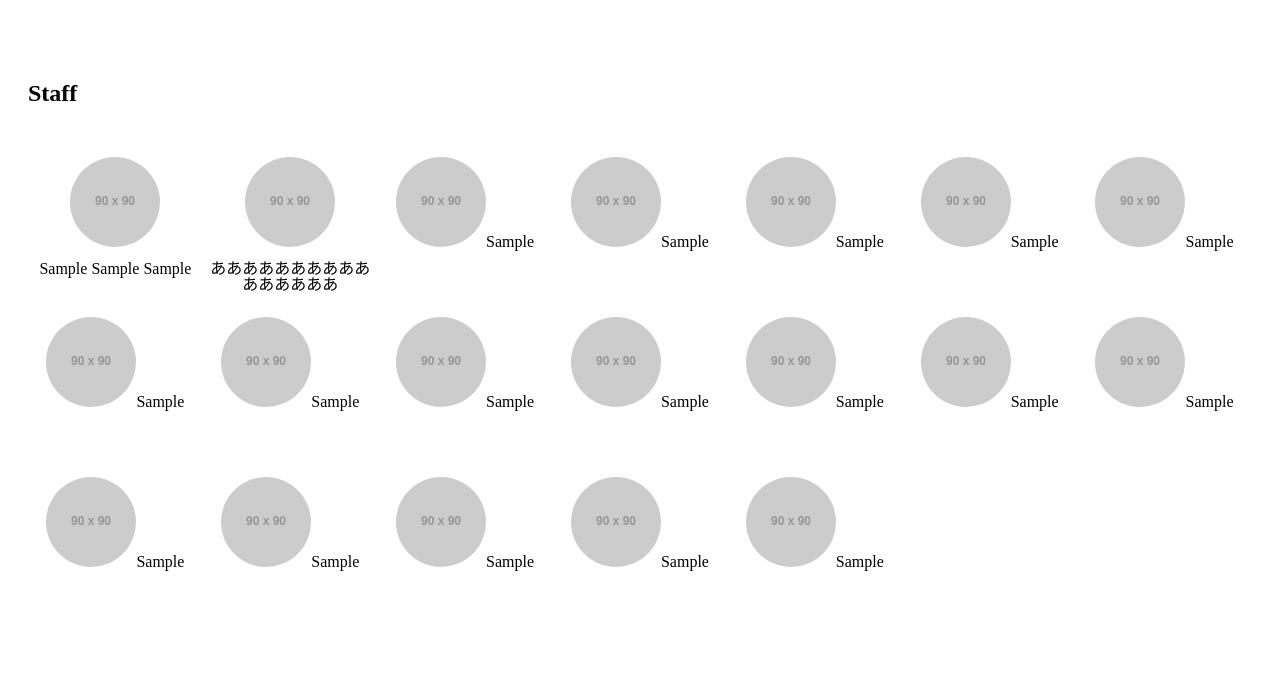
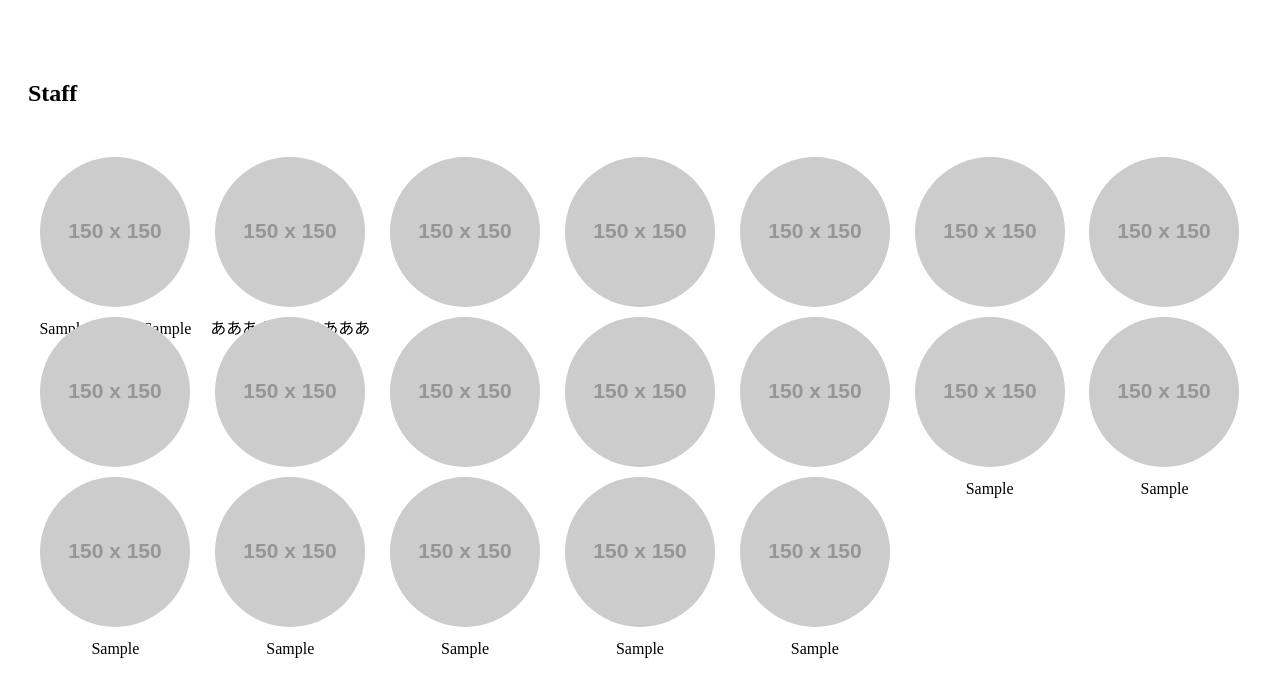
Before and after one commit to yasui05821/kaigi, a Nuxt app: page /-Staff in a window 1280 px wide. Shown: the top 696 px of the page. Built offline with nearby package versions, Linux system fonts and the light colour scheme.

Commit message:
スタッフセクションのサンプル画像を取ってくるサイトをhttpからhttpsのサイトに変更

```diff
--- a/pages/-Staff.vue
+++ b/pages/-Staff.vue
@@ -3,79 +3,79 @@
     <h2 class="c-title mb-5">Staff</h2>
     <div class="staff-boxes">
       <div class="staff-box">
-        <img src="http://placehold.jp/90x90.png" class="staff-img">
+        <img src="https://via.placeholder.com/150" class="staff-img">
         <span class="staff-name">Sample Sample Sample</span>
       </div>
       <div class="staff-box">
-        <img src="http://placehold.jp/90x90.png" class="staff-img">
+        <img src="https://via.placeholder.com/150" class="staff-img">
         <span class="staff-name">ああああああああああああああああ</span>
       </div>
       <div class="staff-box">
-        <img src="http://placehold.jp/90x90.png" class="staff-img">
+        <img src="https://via.placeholder.com/150" class="staff-img">
         <span class="staff-name">Sample</span>
       </div>
       <div class="staff-box">
-        <img src="http://placehold.jp/90x90.png" class="staff-img">
+        <img src="https://via.placeholder.com/150" class="staff-img">
         <span class="staff-name">Sample</span>
       </div>
       <div class="staff-box">
-        <img src="http://placehold.jp/90x90.png" class="staff-img">
+        <img src="https://via.placeholder.com/150" class="staff-img">
         <span class="staff-name">Sample</span>
       </div>
       <div class="staff-box">
-        <img src="http://placehold.jp/90x90.png" class="staff-img">
+        <img src="https://via.placeholder.com/150" class="staff-img">
         <span class="staff-name">Sample</span>
       </div>
       <div class="staff-box">
-        <img src="http://placehold.jp/90x90.png" class="staff-img">
+        <img src="https://via.placeholder.com/150" class="staff-img">
         <span class="staff-name">Sample</span>
       </div>
       <div class="staff-box">
-        <img src="http://placehold.jp/90x90.png" class="staff-img">
+        <img src="https://via.placeholder.com/150" class="staff-img">
         <span class="staff-name">Sample</span>
       </div>
       <div class="staff-box">
-        <img src="http://placehold.jp/90x90.png" class="staff-img">
+        <img src="https://via.placeholder.com/150" class="staff-img">
         <span class="staff-name">Sample</span>
       </div>
       <div class="staff-box">
-        <img src="http://placehold.jp/90x90.png" class="staff-img">
+        <img src="https://via.placeholder.com/150" class="staff-img">
         <span class="staff-name">Sample</span>
       </div>
       <div class="staff-box">
-        <img src="http://placehold.jp/90x90.png" class="staff-img">
+        <img src="https://via.placeholder.com/150" class="staff-img">
         <span class="staff-name">Sample</span>
       </div>
       <div class="staff-box">
-        <img src="http://placehold.jp/90x90.png" class="staff-img">
+        <img src="https://via.placeholder.com/150" class="staff-img">
         <span class="staff-name">Sample</span>
       </div>
       <div class="staff-box">
-        <img src="http://placehold.jp/90x90.png" class="staff-img">
+        <img src="https://via.placeholder.com/150" class="staff-img">
         <span class="staff-name">Sample</span>
       </div>
       <div class="staff-box">
-        <img src="http://placehold.jp/90x90.png" class="staff-img">
+        <img src="https://via.placeholder.com/150" class="staff-img">
         <span class="staff-name">Sample</span>
       </div>
       <div class="staff-box">
-        <img src="http://placehold.jp/90x90.png" class="staff-img">
+        <img src="https://via.placeholder.com/150" class="staff-img">
         <span class="staff-name">Sample</span>
       </div>
       <div class="staff-box">
-        <img src="http://placehold.jp/90x90.png" class="staff-img">
+        <img src="https://via.placeholder.com/150" class="staff-img">
         <span class="staff-name">Sample</span>
       </div>
       <div class="staff-box">
-        <img src="http://placehold.jp/90x90.png" class="staff-img">
+        <img src="https://via.placeholder.com/150" class="staff-img">
         <span class="staff-name">Sample</span>
       </div>
       <div class="staff-box">
-        <img src="http://placehold.jp/90x90.png" class="staff-img">
+        <img src="https://via.placeholder.com/150" class="staff-img">
         <span class="staff-name">Sample</span>
       </div>
       <div class="staff-box">
-        <img src="http://placehold.jp/90x90.png" class="staff-img">
+        <img src="https://via.placeholder.com/150" class="staff-img">
         <span class="staff-name">Sample</span>
       </div>
     </div>
```
